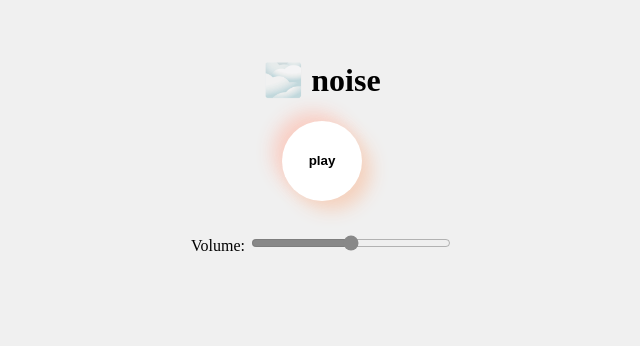
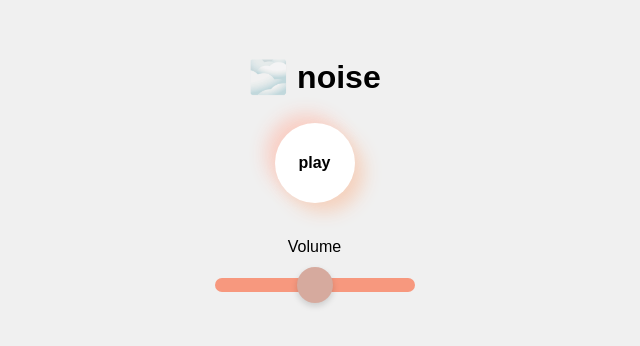
Before and after one commit to Mishina347/noise_site, a React (Vite) app: page / in a window 1280 px wide. Shown: the top 346 px of the page, without its empty margins (318-958 px from the left). Built offline with nearby package versions, Linux system fonts and the light colour scheme.

Commit message:
スライドバー修正

```diff
--- a/index.html
+++ b/index.html
@@ -4,8 +4,10 @@
 		<meta charset="UTF-8" />
 		<link rel="icon" type="image/svg+xml" href="/favicon.png" />
 		<link rel="apple-touch-icon" href="/icons/icon-192.png" />
+		<link rel="stylesheet" type="text/css" href="/style/index.css" />
 		<meta name="apple-mobile-web-app-capable" content="yes" />
 		<meta name="viewport" content="width=device-width, initial-scale=1.0" />
+
 		<title>noise site</title>
 	</head>
 	<body>
--- a/src/index.css
+++ b/public/style/index.css
@@ -1,25 +1,3 @@
-body {
-	margin: 0;
-	font-family: sans-serif;
-	background-color: #111;
-	color: white;
-}
-button {
-	padding: 0.5rem 1rem;
-	font-size: 1rem;
-}
-input[type='range'] {
-	width: 200px;
-}
-
-:focus-visible {
-	outline: -webkit-focus-ring-color auto 2px;
-}
-
-a:-webkit-any-link:focus-visible {
-	outline-offset: 2px;
-}
-
 /**
  * uaplus.css version 0.0.1
  */
@@ -137,6 +115,7 @@ a:-webkit-any-link:focus-visible {
 :where(dialog[open])::backdrop {
 	opacity: 1;
 }
+
 @starting-style {
 	:where(dialog[open]),
 	:where(dialog[open])::backdrop {
@@ -146,3 +125,59 @@ a:-webkit-any-link:focus-visible {
 [hidden]:not([hidden='until-found']) {
 	display: none !important;
 }
+
+body {
+	margin: 0;
+	font-family: sans-serif;
+	background-color: #111;
+	color: white;
+}
+
+button {
+	padding: 0.5rem 1rem;
+	font-size: 1rem;
+}
+
+input[type='range'] {
+	-webkit-appearance: none;
+	appearance: none;
+	cursor: pointer;
+	background: hsl(13, 88%, 73%);
+	height: 14px;
+	width: 100%;
+	border-radius: 10px;
+	outline: 0;
+	&:focus {
+		outline: -webkit-focus-ring-color auto 2px;
+	}
+	&::-webkit-slider-thumb {
+		-webkit-appearance: none;
+		background: hsl(13, 41%, 73%);
+		width: 36px;
+		height: 36px;
+		border-radius: 50%;
+		box-shadow: 0px 3px 6px 0px rgba(0, 0, 0, 0.15);
+	}
+	&::-moz-range-thumb {
+		background: hsl(13, 72%, 74%);
+		width: 24px;
+		height: 24px;
+		border-radius: 50%;
+		box-shadow: 0px 3px 6px 0px rgba(0, 0, 0, 0.15);
+		border: none;
+	}
+	&::-moz-focus-outer {
+		border: 0;
+	}
+	&:active::-webkit-slider-thumb {
+		box-shadow: 0px 5px 10px -2px rgba(0, 0, 0, 0.3);
+	}
+}
+
+:focus-visible {
+	outline: -webkit-focus-ring-color auto 2px;
+}
+
+a:-webkit-any-link:focus-visible {
+	outline-offset: 2px;
+}
--- a/src/interface/components/NoiseController.tsx
+++ b/src/interface/components/NoiseController.tsx
@@ -30,8 +30,8 @@ export const NoiseController: React.FC<Props> = ({ isPlaying, toggle, volume, se
 				{isPlaying ? 'pause' : 'play'}
 			</button>
 			<div style={{ marginTop: '2rem' }}>
-				<label style={{ color: 'black' }} htmlFor="volume">
-					Volume:{' '}
+				<label style={{ color: 'black', margin: '1rem' }} htmlFor="volume">
+					Volume
 				</label>
 				<input
 					style={{
```
